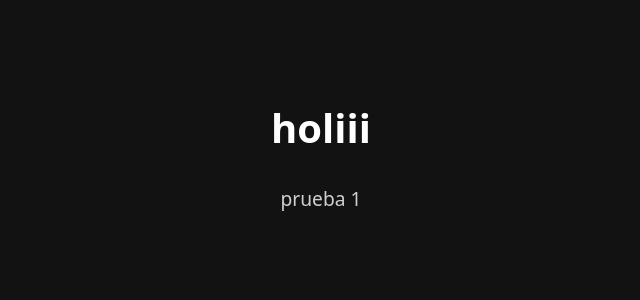
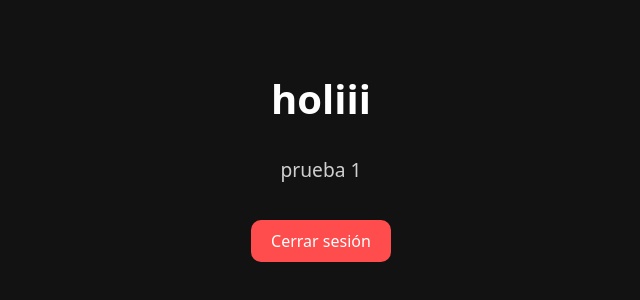
Before and after one commit to r4ccy/raccyfy---, a React (Vite) app: page /home in a window 1280 px wide. Shown: the part 244-544 px from the top of the page, without its empty margins (319-959 px from the left). Built offline with nearby package versions, Linux system fonts and the light colour scheme.

Commit message:
feat: agregar boton de cerrar sesion y estilos correspondientes

```diff
--- a/src/pages/Home.css
+++ b/src/pages/Home.css
@@ -21,3 +21,18 @@
     font-size: 1.2rem;
     opacity: 0.8;
 }
+
+.logout-button {
+    background-color: #ff4d4d;
+    color: white;
+    padding: 10px 20px;
+    border-radius: 10px;
+    border: none;
+    cursor: pointer;
+    margin-top: 1rem;
+    transition: background-color 0.3s;
+}
+
+.logout-button:hover {
+    background-color: #e60000;
+}
--- a/src/pages/Home.jsx
+++ b/src/pages/Home.jsx
@@ -1,9 +1,11 @@
 import "./Home.css";
 import useUserStore from "../store/useUserStore.js"; // Importar el store de Zustand
 import { useEffect } from "react";
+import { useNavigate } from "react-router-dom";
 
 function Home() {
-    const {guestName, token, spotifyUser, setSpotifyUser} = useUserStore();
+    const {guestName, token, spotifyUser, setSpotifyUser, clearUser} = useUserStore();
+    const navigate = useNavigate();
 
     useEffect(() => {
         const obtenerperfil = async () => {
@@ -35,6 +37,12 @@ function Home() {
                 holiii {mostrarNombre()}
             </h1>
             <p>prueba 1</p>
+            <button onClick={() => {
+                clearUser();
+                navigate("/");
+            }} className="logout-button">
+                Cerrar sesión
+            </button>
         </div>
     );
 }
```
